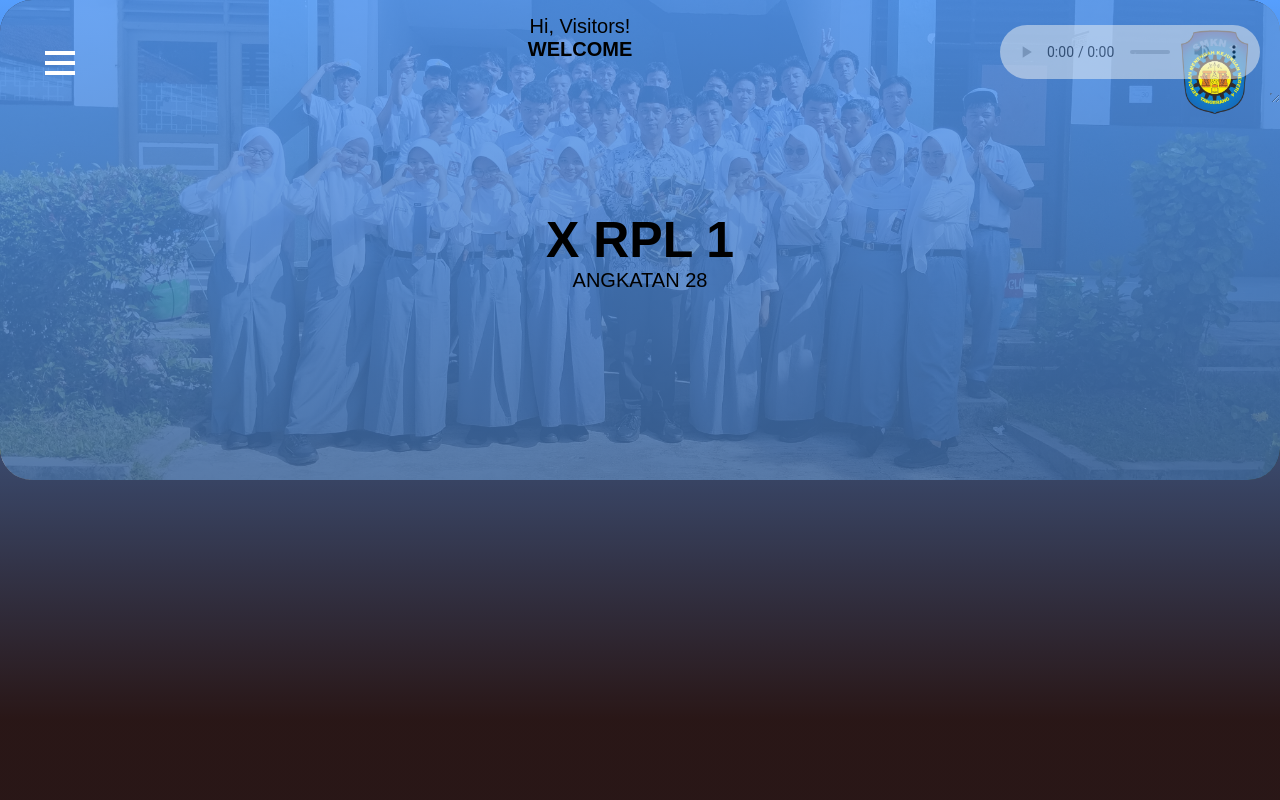
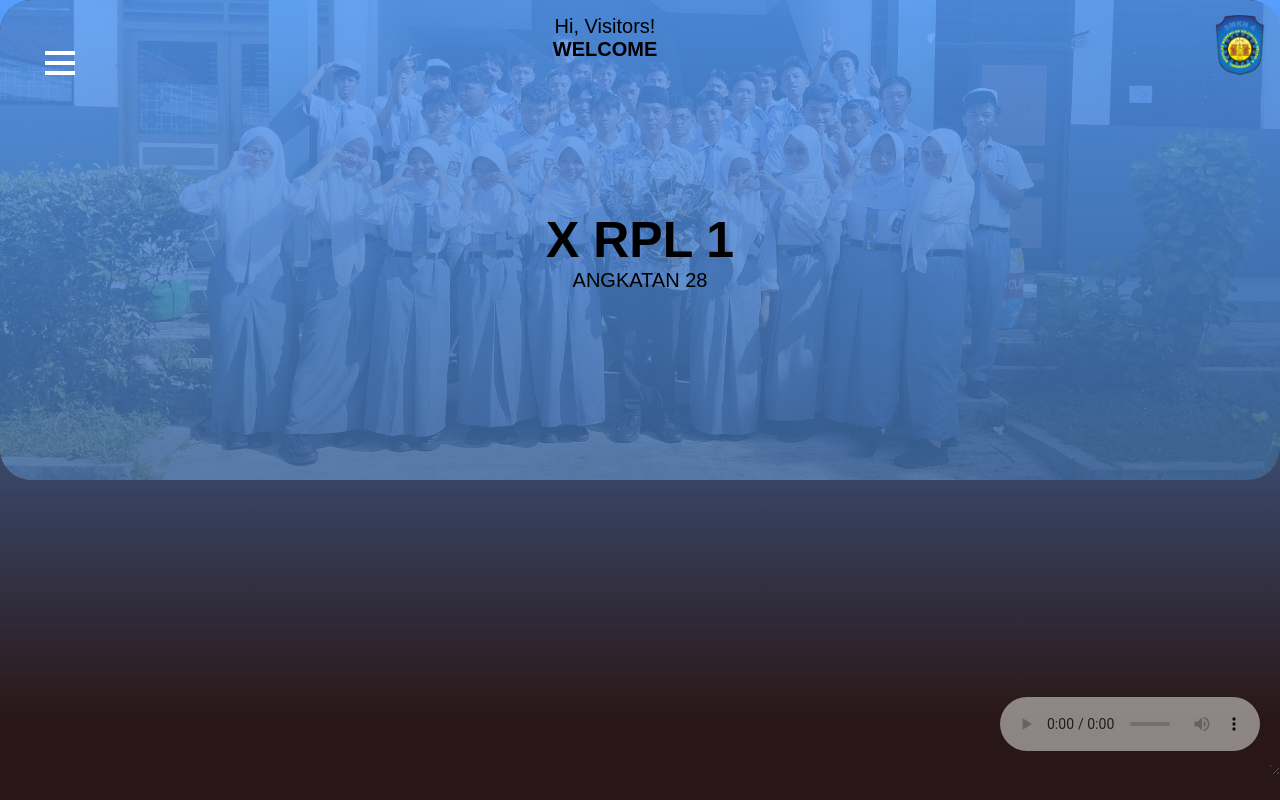
Before and after one commit to QaHaM/Kelas-XRPL1-SyaPa, a plain HTML site: page index.html in a window 1280 px wide. Drawn offline with Linux system fonts and the light colour scheme.

Commit message:
Update index.html

```diff
--- a/index.html
+++ b/index.html
@@ -35,14 +35,15 @@ header {
         width: 70px;
         height: auto;
         object-fit: contain;
-        margin: 25px;
+        padding: 10px;
     }
 
     .audio-player {
         border-radius: 30px;
         position: fixed;
-        margin: px auto;
+        margin: 25px auto;
         padding: 20px;
+        bottom: 0;
         right: 0;
         z-index: 100;
         opacity: 0.5;
@@ -130,6 +131,7 @@ header {
     margin-bottom: 0;
     font-size: 20px;
     padding-top: 10px;
+    margin-left: 0;
 }
 .bg-gambar p {
     position: relative;
```
